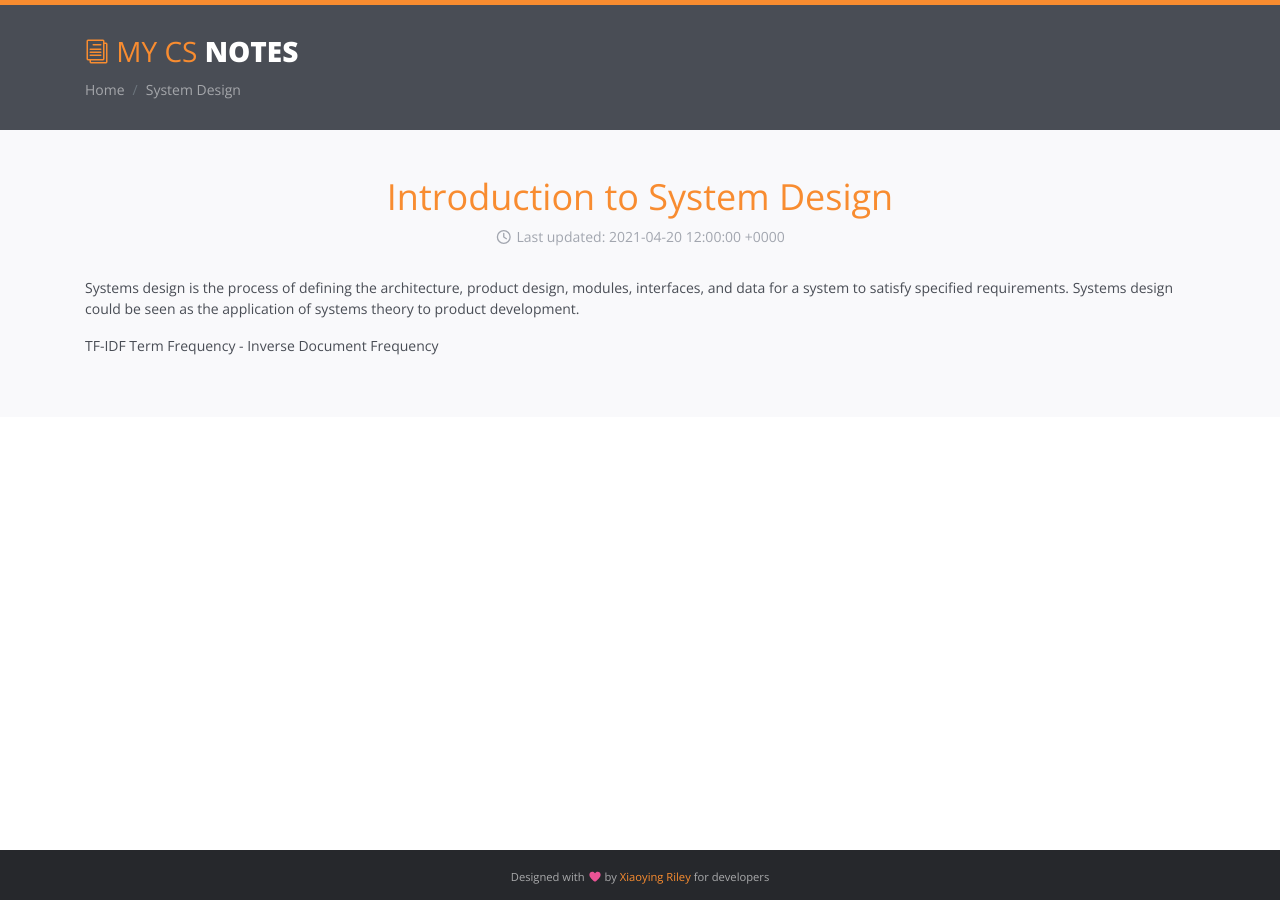
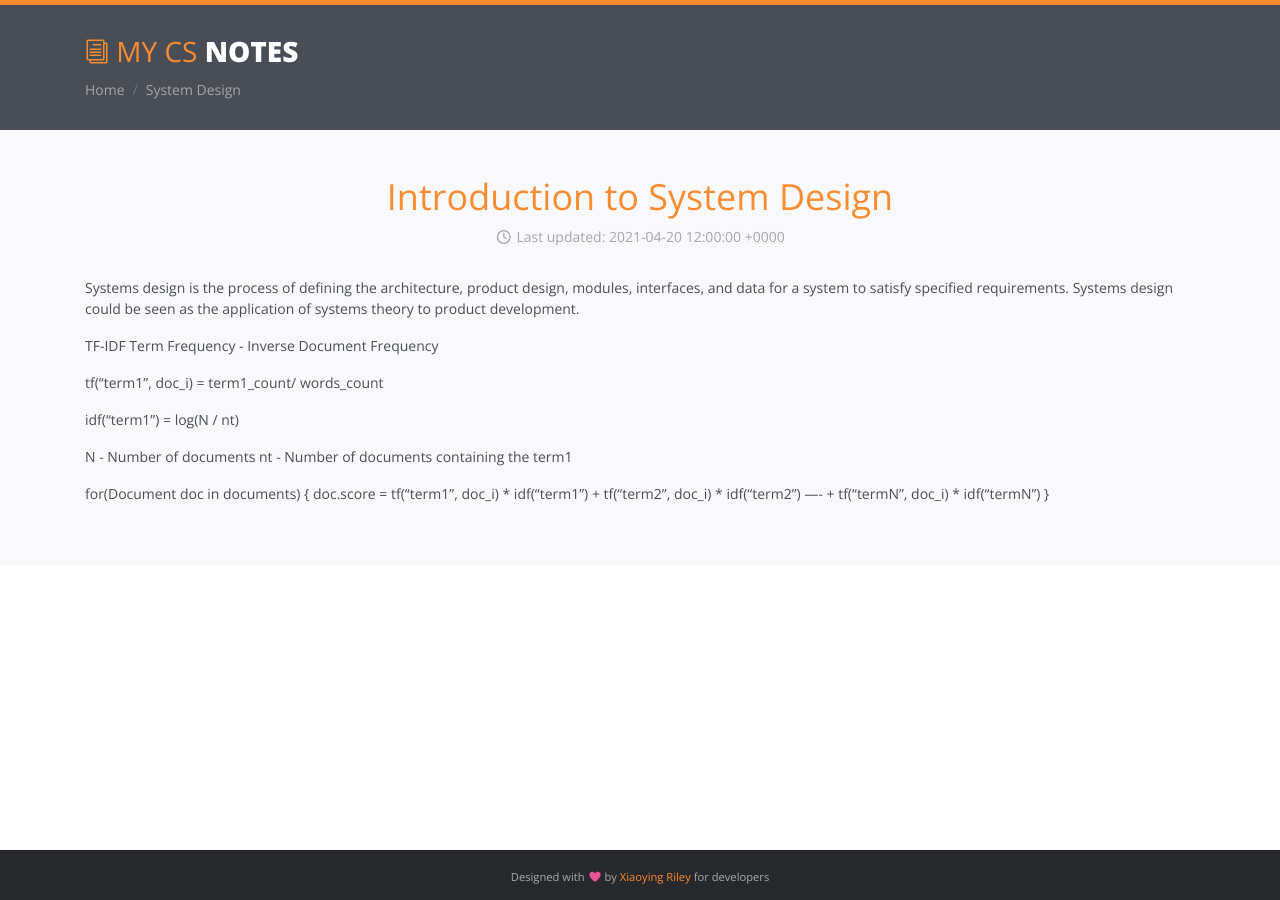
Before and after one commit to sanz86/cs-notes, a Jekyll site: the page built from _posts/2021-03-24-sd-introduction.md, in a window 1280 px wide. Built offline with Jekyll 4.4.1, drawn with Linux system fonts in a browser that asks for light colours; nearby versions of some CDN libraries; library files that are not in the unit come from our copies.

Commit message:
Added TF-IDF algorithm

```diff
--- a/_posts/2021-03-24-sd-introduction.md
+++ b/_posts/2021-03-24-sd-introduction.md
@@ -14,3 +14,17 @@ Systems design is the process of defining the architecture, product design, modu
 
 TF-IDF
 Term Frequency - Inverse Document Frequency
+
+tf("term1", doc_i) = term1_count/ words_count
+
+idf("term1") = log(N / nt)
+
+N - Number of documents
+nt - Number of documents containing the term1
+
+for(Document doc in documents) {
+  doc.score = tf("term1", doc_i) * idf("term1")
+            + tf("term2", doc_i) * idf("term2")
+            ----
+            + tf("termN", doc_i) * idf("termN")
+}
```
